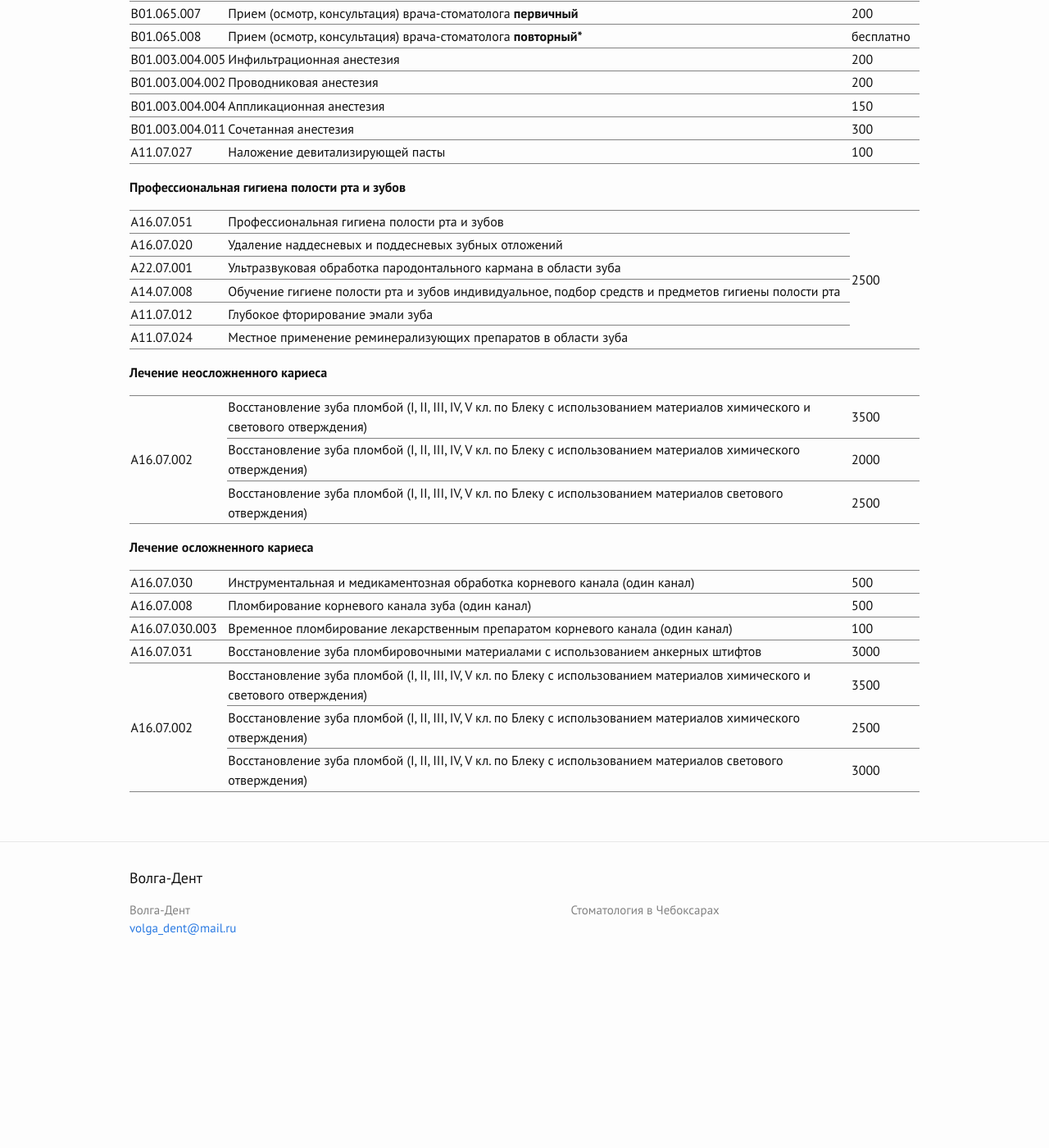
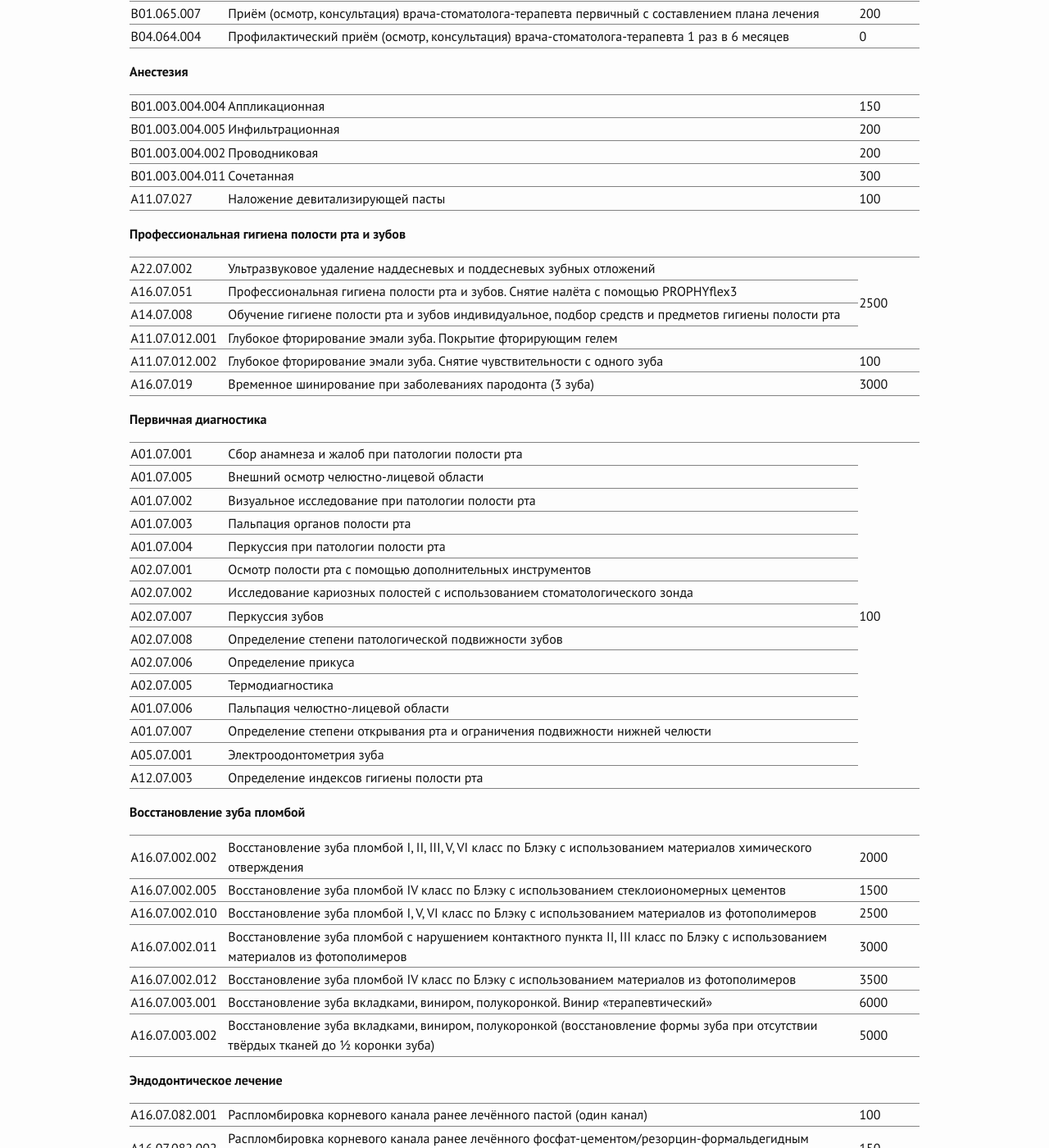
Before and after one commit to albus-dentes/albus-dentes.github.io, a Jekyll site: the page built from prices/index.html, in a window 1280 px wide and 1400 px high, scrolled down 428 px. Shown: the whole window at 82% size. Built offline with Jekyll 4.4.1, drawn with Linux system fonts in a browser that asks for light colours; before the commit the page ends 1632 px from its top, so only the background shows below that; some of the changed text lies outside the part shown.

Commit message:
Update prices

```diff
--- a/prices/index.html
+++ b/prices/index.html
@@ -16,32 +16,35 @@ title: Цены
   </tr>
   <tr>
     <td>В01.065.007</td>
-    <td>Прием (осмотр, консультация) врача-стоматолога <strong>первичный</strong></td>
+    <td>Приём (осмотр, консультация) врача-стоматолога-терапевта первичный с составлением плана лечения</td>
     <td>200</td>
   </tr>
   <tr>
-    <td>B01.065.008</td>
-    <td>Прием (осмотр, консультация) врача-стоматолога <strong>повторный*</strong></td>
-    <td>бесплатно</td>
+    <td>B04.064.004</td>
+    <td>Профилактический приём (осмотр, консультация) врача-стоматолога-терапевта 1 раз в 6 месяцев</td>
+    <td>0</td>
+  </tr>
+  <tr>
+    <td colspan="3" class="section-header">Анестезия</td>
+  </tr>
+  <tr>
+    <td>B01.003.004.004</td>
+    <td>Аппликационная</td>
+    <td>150</td>
   </tr>
   <tr>
     <td>B01.003.004.005</td>
-    <td>Инфильтрационная анестезия</td>
+    <td>Инфильтрационная</td>
     <td>200</td>
   </tr>
   <tr>
     <td>B01.003.004.002</td>
-    <td>Проводниковая анестезия</td>
+    <td>Проводниковая</td>
     <td>200</td>
   </tr>
   <tr>
-    <td>B01.003.004.004</td>
-    <td>Аппликационная анестезия</td>
-    <td>150</td>
-  </tr>
-  <tr>
     <td>B01.003.004.011</td>
-    <td>Сочетанная анестезия</td>
+    <td>Сочетанная</td>
     <td>300</td>
   </tr>
   <tr>
@@ -53,58 +56,161 @@ title: Цены
     <td colspan="3" class="section-header">Профессиональная гигиена полости рта и зубов</td>
   </tr>
   <tr>
-    <td>A16.07.051</td>
-    <td>Профессиональная гигиена полости рта и зубов</td>
-    <td rowspan="6">2500</td>
+    <td>А22.07.002</td>
+    <td>Ультразвуковое удаление наддесневых и поддесневых зубных отложений</td>
+    <td rowspan="4">2500</td>
   </tr>
   <tr>
-    <td>A16.07.020</td>
-    <td>Удаление наддесневых и поддесневых зубных отложений</td>
-  </tr>
-  <tr>
-    <td>A22.07.001</td>
-    <td>Ультразвуковая обработка пародонтального кармана в области зуба</td>
+    <td>А16.07.051</td>
+    <td>Профессиональная гигиена полости рта и зубов. Снятие налёта с помощью PROPHYflex3</td>
   </tr>
   <tr>
     <td>A14.07.008</td>
     <td>Обучение гигиене полости рта и зубов индивидуальное, подбор средств и предметов гигиены полости рта</td>
   </tr>
   <tr>
-    <td>A11.07.012</td>
-    <td>Глубокое фторирование эмали зуба</td>
+    <td>A11.07.012.001</td>
+    <td>Глубокое фторирование эмали зуба. Покрытие фторирующим гелем</td>
   </tr>
   <tr>
-    <td>A11.07.024</td>
-    <td>Местное применение реминерализующих препаратов в области зуба</td>
+    <td>A11.07.012.002</td>
+    <td>Глубокое фторирование эмали зуба. Снятие чувствительности с одного зуба</td>
+    <td>100</td>
   </tr>
   <tr>
-    <td colspan="3" class="section-header">Лечение неосложненного кариеса</td>
+    <td>А16.07.019</td>
+    <td>Временное шинирование при заболеваниях пародонта (3 зуба)</td>
+    <td>3000</td>
   </tr>
   <tr>
-    <td rowspan="3">A16.07.002</td>
-    <td>Восстановление зуба пломбой (I, II, III, IV, V кл. по Блеку с использованием материалов химического и светового отверждения)</td>
+    <td colspan="3" class="section-header">Первичная диагностика</td>
+  </tr>
+  <tr>
+    <td>А01.07.001</td>
+    <td>Сбор анамнеза и жалоб при патологии полости рта</td>
+    <td rowspan="15">100</td>
+  </tr>
+  <tr>
+    <td>А01.07.005</td>
+    <td>Внешний осмотр челюстно-лицевой области</td>
+  </tr>
+  <tr>
+    <td>А01.07.002</td>
+    <td>Визуальное исследование при патологии полости рта</td>
+  </tr>
+  <tr>
+    <td>А01.07.003</td>
+    <td>Пальпация органов полости рта</td>
+  </tr>
+  <tr>
+    <td>А01.07.004</td>
+    <td>Перкуссия при патологии полости рта</td>
+  </tr>
+  <tr>
+    <td>А02.07.001</td>
+    <td>Осмотр полости рта с помощью дополнительных инструментов</td>
+  </tr>
+  <tr>
+    <td>А02.07.002</td>
+    <td>Исследование кариозных полостей с использованием стоматологического зонда</td>
+  </tr>
+  <tr>
+    <td>А02.07.007</td>
+    <td>Перкуссия зубов</td>
+  </tr>
+  <tr>
+    <td>А02.07.008</td>
+    <td>Определение степени патологической подвижности зубов</td>
+  </tr>
+  <tr>
+    <td>А02.07.006</td>
+    <td>Определение прикуса</td>
+  </tr>
+  <tr>
+    <td>А02.07.005</td>
+    <td>Термодиагностика</td>
+  </tr>
+  <tr>
+    <td>А01.07.006</td>
+    <td>Пальпация челюстно-лицевой области</td>
+  </tr>
+  <tr>
+    <td>А01.07.007</td>
+    <td>Определение степени открывания рта и ограничения подвижности нижней челюсти</td>
+  </tr>
+  <tr>
+    <td>А05.07.001</td>
+    <td>Электроодонтометрия зуба</td>
+  </tr>
+  <tr>
+    <td>А12.07.003</td>
+    <td>Определение индексов гигиены полости рта</td>
+  </tr>
+  <tr>
+    <td colspan="3" class="section-header">Восстановление зуба пломбой</td>
+  </tr>
+  <tr>
+    <td>А16.07.002.002</td>
+    <td>Восстановление зуба пломбой I, II, III, V, VI класс по Блэку с использованием материалов химического отверждения</td>
+    <td>2000</td>
+  </tr>
+  <tr>
+    <td>А16.07.002.005</td>
+    <td>Восстановление зуба пломбой IV класс по Блэку с использованием стеклоиономерных цементов</td>
+    <td>1500</td>
+  </tr>
+  <tr>
+    <td>А16.07.002.010</td>
+    <td>Восстановление зуба пломбой I, V, VI класс по Блэку с использованием материалов из фотополимеров</td>
+    <td>2500</td>
+  </tr>
+  <tr>
+    <td>А16.07.002.011</td>
+    <td>Восстановление зуба пломбой с нарушением контактного пункта II, III класс по Блэку с использованием материалов из фотополимеров</td>
+    <td>3000</td>
+  </tr>
+  <tr>
+    <td>А16.07.002.012</td>
+    <td>Восстановление зуба пломбой IV класс по Блэку с использованием материалов из фотополимеров</td>
     <td>3500</td>
   </tr>
   <tr>
-    <td>Восстановление зуба пломбой (I, II, III, IV, V кл. по Блеку с использованием материалов химического отверждения)</td>
-    <td>2000</td>
+    <td>А16.07.003.001</td>
+    <td>Восстановление зуба вкладками, виниром, полукоронкой. Винир «терапевтический»</td>
+    <td>6000</td>
   </tr>
   <tr>
-    <td>Восстановление зуба пломбой (I, II, III, IV, V кл. по Блеку с использованием материалов светового отверждения)</td>
-    <td>2500</td>
+    <td>А16.07.003.002</td>
+    <td>Восстановление зуба вкладками, виниром, полукоронкой (восстановление формы зуба при отсутствии твёрдых тканей до ½ коронки зуба)</td>
+    <td>5000</td>
   </tr>
   <tr>
-    <td colspan="3" class="section-header">Лечение осложненного кариеса</td>
+    <td colspan="3" class="section-header">Эндодонтическое лечение</td>
+  </tr>
+  <tr>
+    <td>А16.07.082.001</td>
+    <td>Распломбировка корневого канала ранее лечённого пастой (один канал)</td>
+    <td>100</td>
+  </tr>
+  <tr>
+    <td>А16.07.082.002</td>
+    <td>Распломбировка корневого канала ранее лечённого фосфат-цементом/резорцин-формальдегидным методом (один канал)</td>
+    <td>150</td>
+  </tr>
+  <tr>
+    <td>А16.07.008.001</td>
+    <td>Пломбирование корневого канала зуба пастой (один канал)</td>
+    <td>200</td>
+  </tr>
+  <tr>
+    <td>А16.07.008.002</td>
+    <td>Пломбирование корневого канала зуба гуттаперчивыми штифтами (один канал)</td>
+    <td>300</td>
   </tr>
   <tr>
     <td>А16.07.030</td>
     <td>Инструментальная и медикаментозная обработка корневого канала (один канал)</td>
-    <td>500</td>
-  </tr>
-  <tr>
-    <td>А16.07.008</td>
-    <td>Пломбирование корневого канала зуба (один канал)</td>
-    <td>500</td>
+    <td>200</td>
   </tr>
   <tr>
     <td>А16.07.030.003</td>
@@ -112,21 +218,23 @@ title: Цены
     <td>100</td>
   </tr>
   <tr>
-    <td>А16.07.031</td>
-    <td>Восстановление зуба пломбировочными материалами с использованием анкерных штифтов</td>
-    <td>3000</td>
+    <td>А16.07.008.003</td>
+    <td>Закрытие перфорации стенки корневого канала зуба</td>
+    <td>150</td>
   </tr>
   <tr>
-    <td rowspan="3">A16.07.002</td>
-    <td>Восстановление зуба пломбой (I, II, III, IV, V кл. по Блеку с использованием материалов химического и светового отверждения)</td>
-    <td>3500</td>
+    <td>А16.07.093.001</td>
+    <td>Фиксация внутриканального штифта. Титановый штифт (один штифт)</td>
+    <td>100</td>
   </tr>
   <tr>
-    <td>Восстановление зуба пломбой (I, II, III, IV, V кл. по Блеку с использованием материалов химического отверждения)</td>
-    <td>2500</td>
+    <td>А16.07.093.002</td>
+    <td>Фиксация внутриканального штифта. Стекловолоконный штифт (один штифт)</td>
+    <td>150</td>
   </tr>
   <tr>
-    <td>Восстановление зуба пломбой (I, II, III, IV, V кл. по Блеку с использованием материалов светового отверждения)</td>
-    <td>3000</td>
+    <td>А16.07.094.001</td>
+    <td>Удаление внутриканального штифта</td>
+    <td>200</td>
   </tr>
 </table>
```
